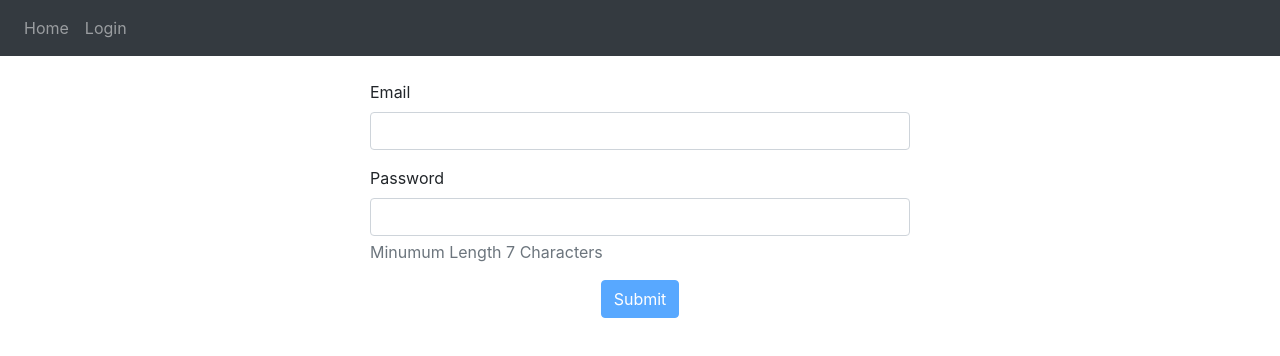
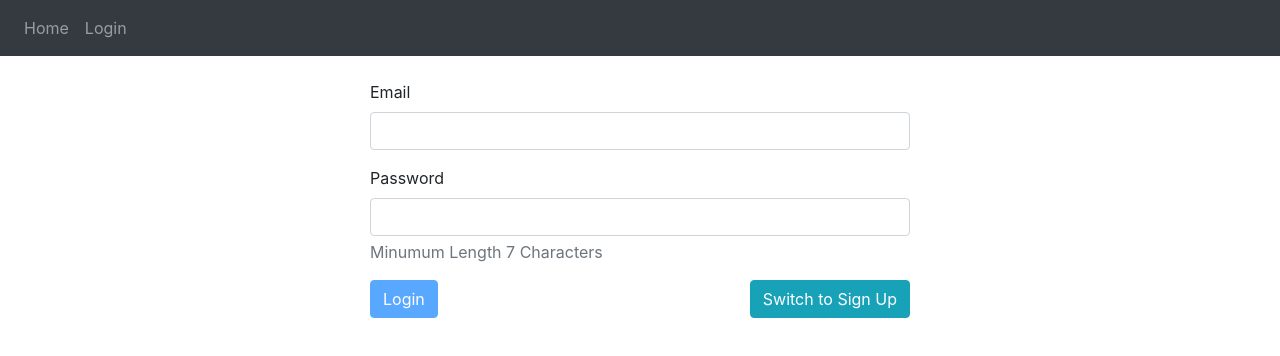
Before and after one commit to coheleach/Self-Help-Front-End, an Angular app in the folder self-help/: page /authorization in a window 1280 px wide. Shown: the top 356 px of the page. Built offline with nearby package versions, Linux system fonts and the light colour scheme.

Commit message:
added Signup/Login Modes for auth page

```diff
--- a/self-help/src/app/auth/auth.component.html
+++ b/self-help/src/app/auth/auth.component.html
@@ -33,12 +33,18 @@
                     >Minumum Length 7 Characters
                 </span>
             </div>
-            <div style="text-align: center;">
+            <div>
                 <button
                     type="submit"
-                    class="btn btn-primary"
+                    class="btn btn-primary float-left"
                     [disabled]="!form.valid"
-                    >Submit
+                    >{{ this.loginMode ? "Login" : "Sign Up" }}
+                </button>
+                <button
+                    type="button"
+                    class="btn btn-info float-right"
+                    (click)="toggleLoginMode()"
+                    >Switch to {{ this.loginMode ? "Sign Up" : "Login" }}
                 </button>
             </div>
         </form>
--- a/self-help/src/app/auth/auth.component.ts
+++ b/self-help/src/app/auth/auth.component.ts
@@ -9,6 +9,7 @@ import { NgForm } from '@angular/forms';
 export class AuthComponent implements OnInit {
 
   @ViewChild('form') form: NgForm;
+  loginMode: boolean = true;
 
   constructor() { }
 
@@ -20,4 +21,8 @@ export class AuthComponent implements OnInit {
     console.log(this.form);
   }
 
+  toggleLoginMode() {
+    this.loginMode = !this.loginMode;
+  }
+
 }
```
Also changed, not shown: self-help/src/app/app.module.ts (+3 -6 lines), self-help/src/app/auth/auth.service.ts (added).
